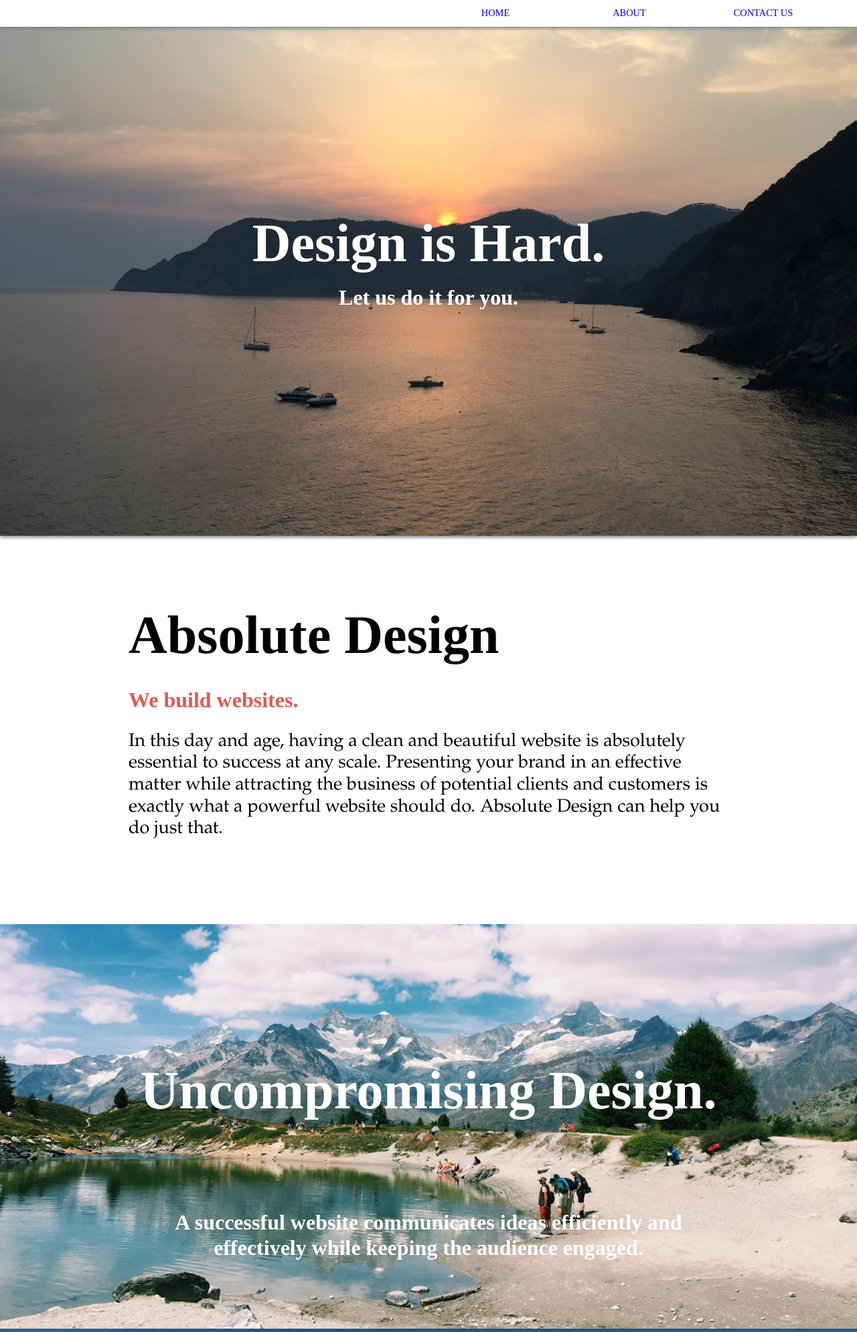
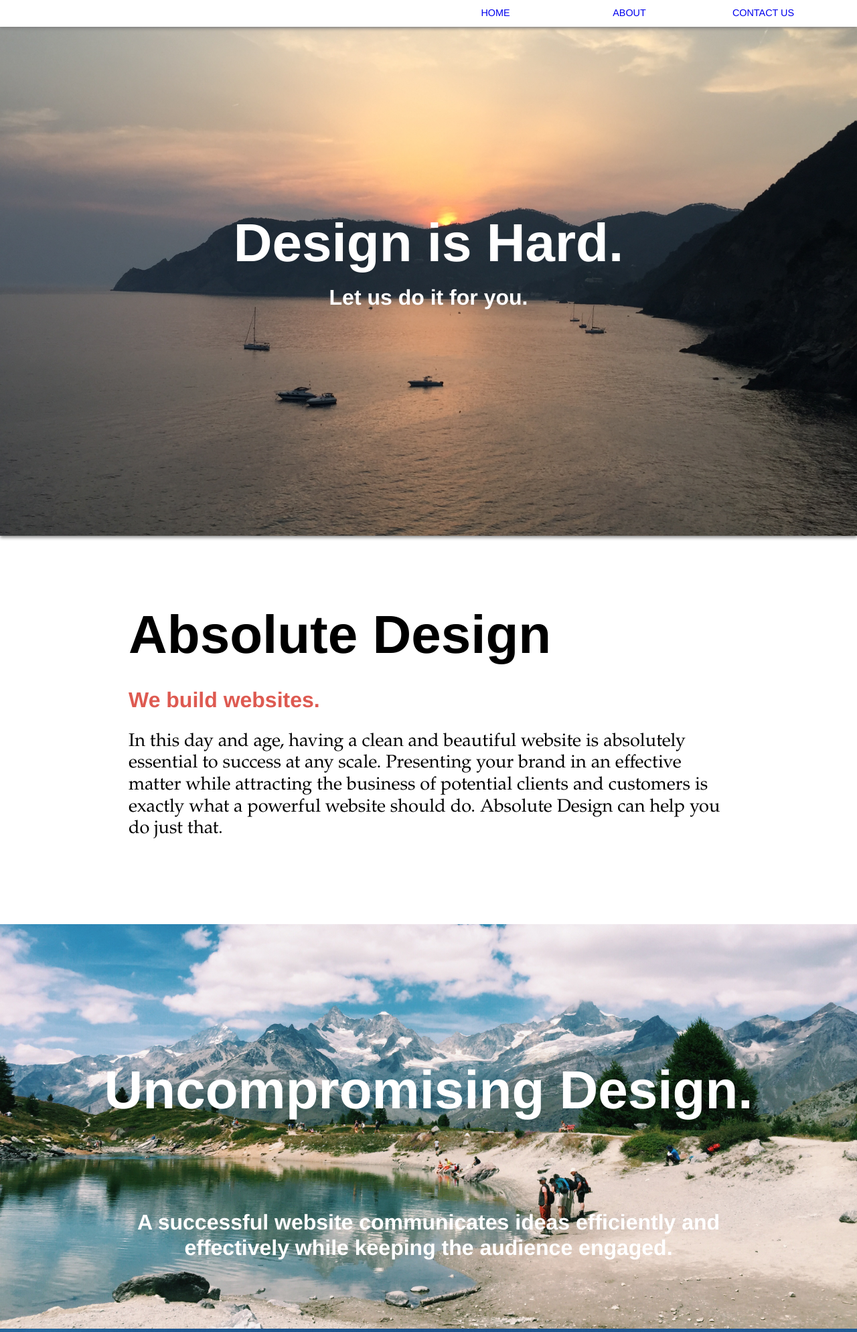
Before and after one commit to cchyung/absolute-design-website, a Django app: a page that uses website/templates/website/home.html in a window 1280 px wide. Shown: the top 1989 px of the page at 67% size. Run offline with Django 3.2, Linux system fonts and the light colour scheme; some libraries are stand-ins or nearby versions.

Commit message:
updated font

```diff
--- a/website/static/website/style.css
+++ b/website/static/website/style.css
@@ -2,7 +2,7 @@ html, body{
     width: 100%;
     margin: 0;
     padding: 0;
-    font-family:"HelveticaNeue-Light";
+    font-family: "HelveticaNeue-Light", "Helvetica Neue Light", "Helvetica Neue", Helvetica, Arial, "Lucida Grande", sans-serif;
     font-size:100%;
     line-height: 1.2;
     display:block;
```
